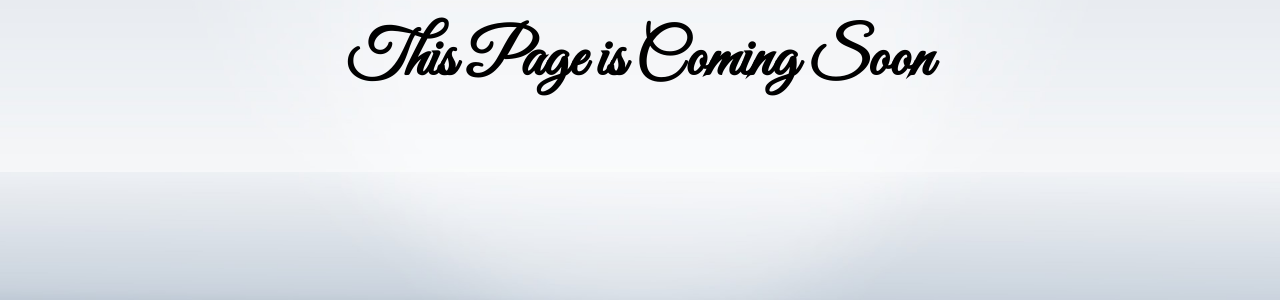
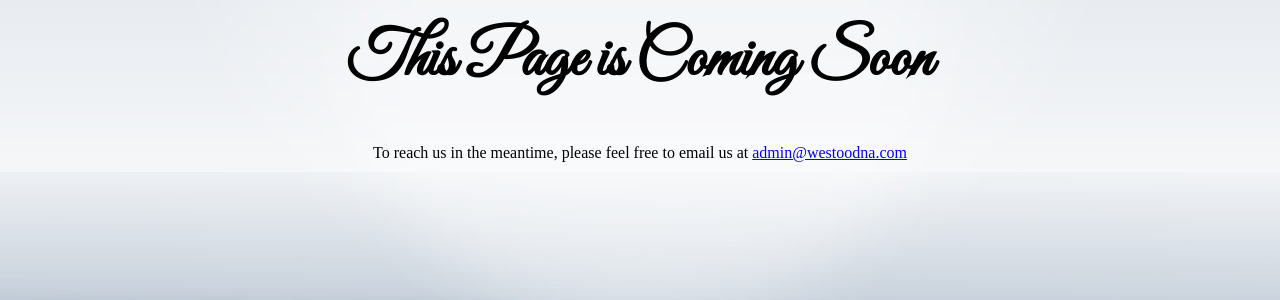
Before and after one commit to theNetruist/westwoodna, a website: page index.html in a window 1280 px wide. Shown: the part 500-800 px from the top of the page. Drawn offline with nearby package versions, Linux system fonts and the light colour scheme.

Commit message:
Added contact info

```diff
--- a/index.html
+++ b/index.html
@@ -14,6 +14,7 @@
     </div>
     <div class="i_content">
       <h1>This Page is Coming Soon</h1>
+      <p>To reach us in the meantime, please feel free to email us at <a href="mailto:admin@westwoodna.com">admin@westoodna.com</a></p>
     </div>
   </div>
 </body>
```
